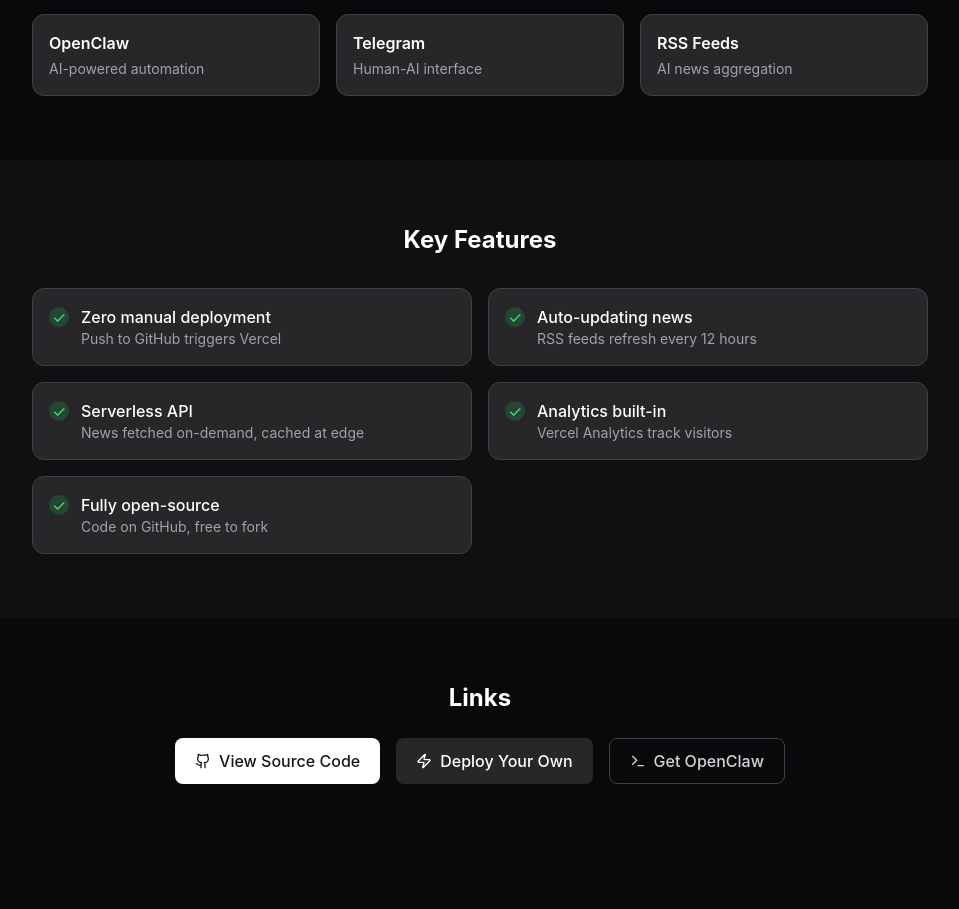
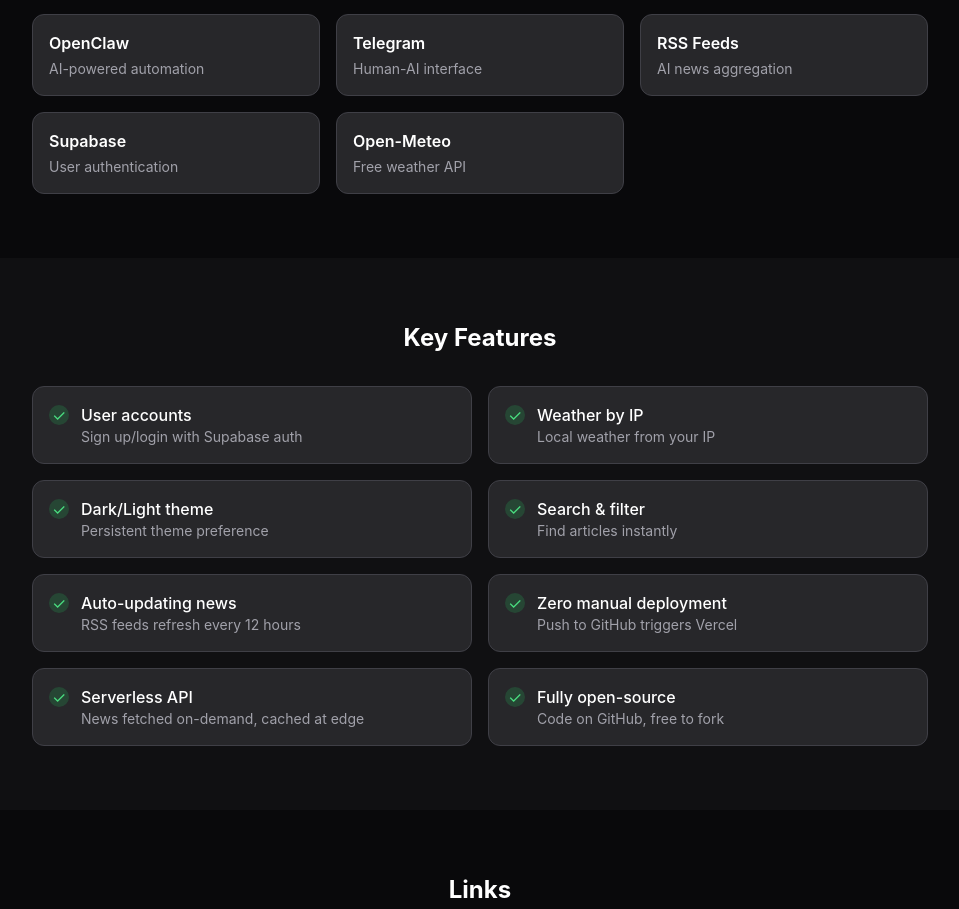
Before and after one commit to jijinaiooji/vercel-blog, a Next.js app: page /about in a window 1280 px wide. Shown: the part 1420-2329 px from the top of the page, without its empty margins (160-1119 px from the left). Built offline with nearby package versions, Linux system fonts and the light colour scheme; no server answers.

Commit message:
Update: Add Supabase auth and weather to About page

```diff
--- a/app/about/page.js
+++ b/app/about/page.js
@@ -44,13 +44,18 @@
   { name: 'OpenClaw', desc: 'AI-powered automation' },
   { name: 'Telegram', desc: 'Human-AI interface' },
   { name: 'RSS Feeds', desc: 'AI news aggregation' },
+  { name: 'Supabase', desc: 'User authentication' },
+  { name: 'Open-Meteo', desc: 'Free weather API' },
 ];
 
 const features = [
+  { title: 'User accounts', desc: 'Sign up/login with Supabase auth' },
+  { title: 'Weather by IP', desc: 'Local weather from your IP' },
+  { title: 'Dark/Light theme', desc: 'Persistent theme preference' },
+  { title: 'Search & filter', desc: 'Find articles instantly' },
+  { title: 'Auto-updating news', desc: 'RSS feeds refresh every 12 hours' },
   { title: 'Zero manual deployment', desc: 'Push to GitHub triggers Vercel' },
-  { title: 'Auto-updating news', desc: 'RSS feeds refresh every 12 hours' },
   { title: 'Serverless API', desc: 'News fetched on-demand, cached at edge' },
-  { title: 'Analytics built-in', desc: 'Vercel Analytics track visitors' },
   { title: 'Fully open-source', desc: 'Code on GitHub, free to fork' },
 ];
 
```
